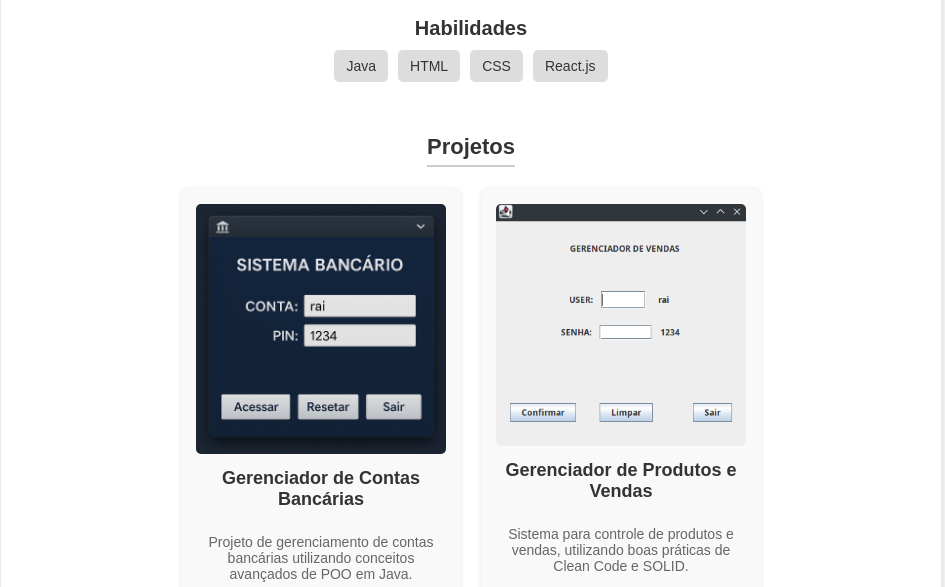
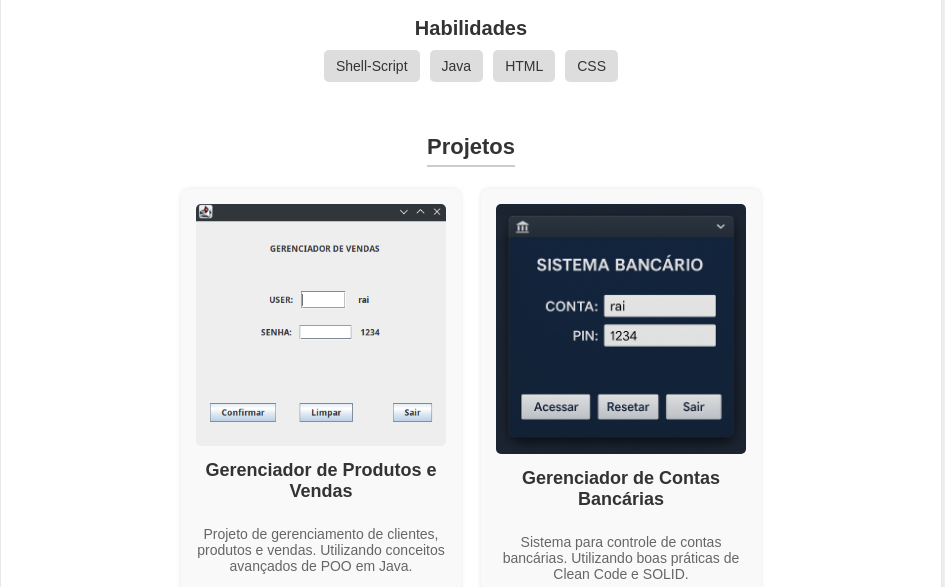
Before and after one commit to raiiannicelli/portfolio, a plain HTML site: page index.html in a window 1280 px wide. Shown: the part 365-952 px from the top of the page, without its empty margins (169-1114 px from the left). Drawn offline with Linux system fonts and the light colour scheme.

Commit message:
Update-projetos index.html

```diff
--- a/index.html
+++ b/index.html
@@ -18,10 +18,10 @@
         <section class="skills">
             <h3>Habilidades</h3>
             <div class="skills-list">
+                <span>Shell-Script</span>
                 <span>Java</span>
                 <span>HTML</span>
                 <span>CSS</span>
-                <span>React.js</span>
             </div>
         </section>
 
@@ -29,14 +29,14 @@
             <h3>Projetos</h3>
             <div class="project-list">
                 <div class="project">
-                    <img src="sistema-bancario.png" alt="Imagem do projeto">
-                    <h4>Gerenciador de Contas Bancárias</h4>
-                    <p>Projeto de gerenciamento de contas bancárias utilizando conceitos avançados de POO em Java.</p>
+                    <img src="gerenciador-produto.png" alt="Gerenciador de vendas">
+                    <h4>Gerenciador de Produtos e Vendas</h4>
+                    <p>Projeto de gerenciamento de clientes, produtos e vendas. Utilizando conceitos avançados de POO em Java.</p>
                 </div>
                 <div class="project">
-                    <img src="gerenciador-produto.png" alt="gestão vendas e produto">
-                    <h4>Gerenciador de Produtos e Vendas</h4>
-                    <p>Sistema para controle de produtos e vendas, utilizando boas práticas de Clean Code e SOLID.</p>
+                    <img src="sistema-bancario.png" alt="Sistema bancário">
+                    <h4>Gerenciador de Contas Bancárias</h4>
+                    <p>Sistema para controle de contas bancárias. Utilizando boas práticas de Clean Code e SOLID.</p>
                 </div>
             </div>
         </section>
```
